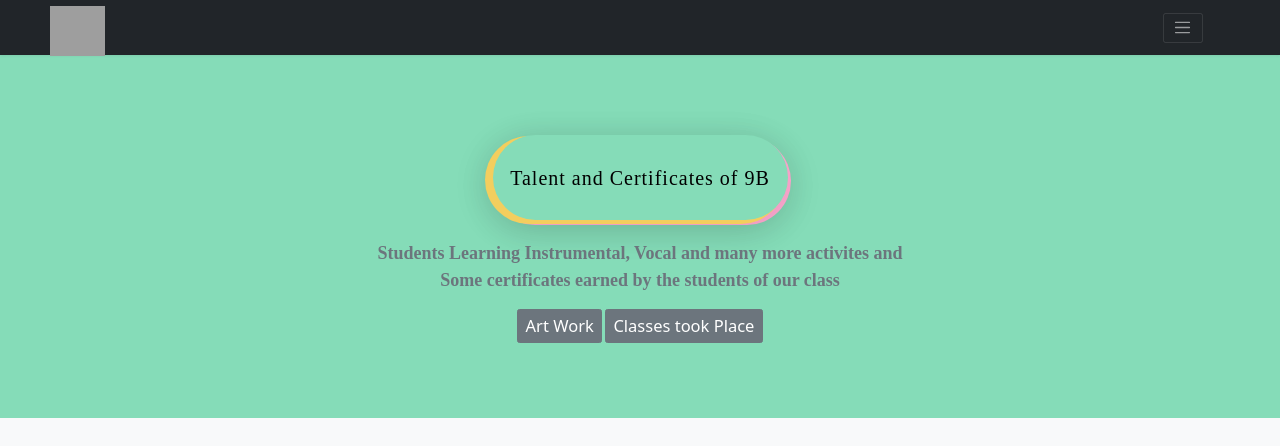
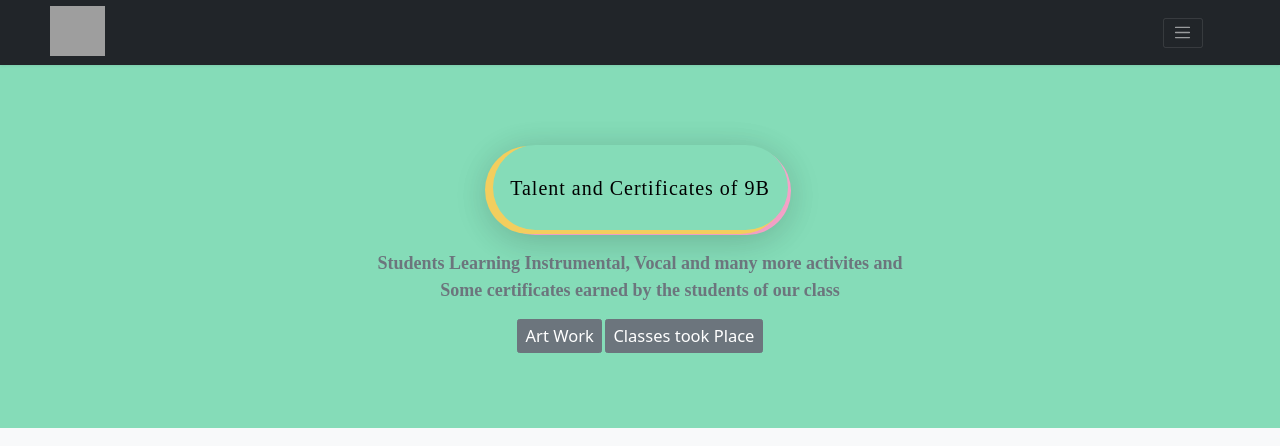
Before and after one commit to paramveer-cyber/site-for-9b, a Flask app: page /talent in a window 1280 px wide. Shown: the top 446 px of the page. Run offline with Flask 2, Linux system fonts and the light colour scheme; some libraries are stand-ins or nearby versions; grey boxes are pictures that could not be loaded.

Commit message:
New update v2.2

```diff
--- a/templates/Talent.html
+++ b/templates/Talent.html
@@ -284,7 +284,7 @@
           </div>
         </div>
       </div>
-      <div class="navbar navbar-dark bg-dark shadow-sm" style="height: 5.5rem;">
+      <div class="navbar navbar-dark bg-dark shadow-sm" style="height: 6.5rem;">
         <div class="container">
           <a href="/" class="navbar-brand d-flex align-items-center">
             <img loading="lazy" class="logo" class="obs" src="https://upload.wikimedia.org/wikipedia/commons/thumb/0/0d/MA_Route_9B.svg/1200px-MA_Route_9B.svg.png" alt="" width="55" height="50" fill="none" class="me-2" style="position: absolute; top: 0.6rem; left: 5rem;">
@@ -303,7 +303,7 @@
       <section class="py-5 text-center container">
         <div class="row py-lg-5">
           <div class="col-lg-6 col-md-8 mx-auto">
-            <h1 class="fw-light" style="color: black; font-family: 'Bahnschrift SemiBold SemiConden'; font-size: 2rem;"><span>Talent and Certificates of 9B</span></h1>
+            <h1 class="fw-light" style="color: black; font-family: 'Times New Roman'; font-size: 2rem;"><span>Talent and Certificates of 9B</span></h1>
             <p class="lead text-muted" style="color: black; font-family: 'MV Boli'; font-weight: bolder; font-size: 1.8rem;" id="Description"><b></b></p>
             <p>
               <a href="/art work" class="btn btn-secondary my-2" style="font-size: 1.65rem;">Art Work</a>
```
